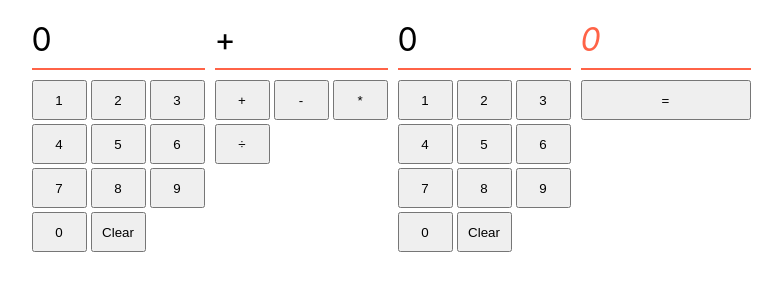
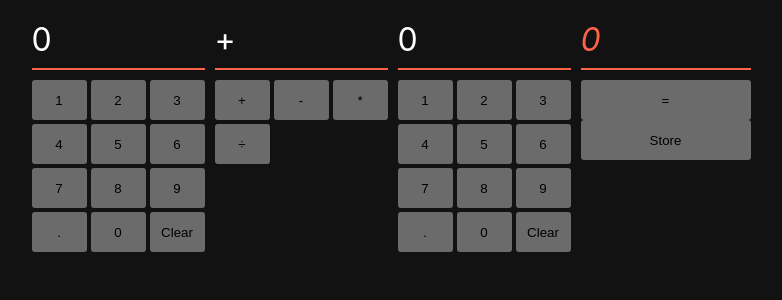
Before and after one commit to boolean-uk/react-state-calculator, a React (Create React App) app: page / in a window 1280 px wide. Shown: the top 300 px of the page, without its empty margins (249-1031 px from the left). Built offline with nearby package versions, Linux system fonts and the light colour scheme.

Commit message:
Finished Core and Extensions

```diff
--- a/src/App.css
+++ b/src/App.css
@@ -36,6 +36,11 @@ html {
   justify-content: center;
 }
 
+button {
+  color: black;
+}
+
+
 .answer {
   color:tomato;
   font-style: italic;
--- a/src/App.js
+++ b/src/App.js
@@ -1,56 +1,147 @@
 import "./App.css"
+import { useState } from "react"
 
 function App() {
+
+  let [num1, updateNum1] = useState('0')
+  let [operation, updateOperation] = useState('+')
+  let [num2, updateNum2] = useState('0')
+  let [result, updateResult] = useState(0)
+  let [storedResult, updateStoredResult] = useState(undefined)
+
+
+  // const handleNum1 = (event) => {
+  //   num1 = 0
+  //   updateNum1(num1 = Number(event.target.innerText))
+  // }
+  const handleNum1 = (event) => {
+    if (event.target.innerText === '.') {
+      if (!num1.includes('.')) {
+        if (num1 === '0') {
+          updateNum1(num1 = '0' + event.target.innerText)
+        } else {
+          updateNum1(num1 + event.target.innerText)
+        }
+      }
+    } else {
+      if (num1 ==='0') {
+        updateNum1(num1 = event.target.innerText)
+      } else {
+        updateNum1(num1 + event.target.innerText)
+      }
+    }
+  }
+
+  const resetNum1 = () => {
+    updateNum1(num1 = '0')
+  }
+
+  const handleOperation = (event) => {
+    updateOperation(operation = event.target.innerText)
+  }
+
+  // const handleNum2 = (event) => {
+  //   num2 = 0
+  //   updateNum2(num2 = Number(event.target.innerText))
+  // }
+  const handleNum2 = (event) => {
+    if (event.target.innerText === '.') {
+      if (!num2.includes('.')) {
+        if (num2 === '0') {
+          updateNum2(num2 = '0' + event.target.innerText)
+        } else {
+          updateNum2(num2 + event.target.innerText)
+        }
+      }
+    } else {
+      if (num2 ==='0') {
+        updateNum2(num2 = event.target.innerText)
+      } else {
+        updateNum2(num2 + event.target.innerText)
+      }
+    }
+  }
+
+  const resetNum2 = () => {
+    updateNum2(num2 = '0')
+  }
+
+  const handleResult = () => {
+    updateResult(result = getResult(num1, operation, num2))
+    resetNum1()
+    resetNum2()
+  }
+
+  const getResult = (num1, operation, num2) => {
+    switch(operation) {
+      case '+' : return Number(num1) + Number(num2)
+      case '-' : return Number(num1) - Number(num2)
+      case '*' : return Number(num1) * Number(num2)
+      case '÷' : return Number(num1) / Number(num2)
+      default: console.log('pls select a operation')
+    }
+  }
+
+  const handleStore = () => {
+    updateStoredResult(storedResult = result)
+  }
+
+    const buttonStyle = storedResult === undefined ? {display: 'none'} : {display: 'inline-block'}
 
   return (
     <div className="calculator">
         <div className="panel">
-          <p>0</p>
+          <p>{num1}</p>
           <div className="numbers">
-            <button>1</button>
-            <button>2</button>
-            <button>3</button>
-            <button>4</button>
-            <button>5</button>
-            <button>6</button>
-            <button>7</button>
-            <button>8</button>
-            <button>9</button>
-            <button>0</button>
-            <button>Clear</button>
+            <button onClick={handleNum1}>1</button>
+            <button onClick={handleNum1}>2</button>
+            <button onClick={handleNum1}>3</button>
+            <button onClick={handleNum1}>4</button>
+            <button onClick={handleNum1}>5</button>
+            <button onClick={handleNum1}>6</button>
+            <button onClick={handleNum1}>7</button>
+            <button onClick={handleNum1}>8</button>
+            <button onClick={handleNum1}>9</button>
+            <button onClick={handleNum1}>.</button>
+            <button onClick={handleNum1}>0</button>
+            <button onClick={resetNum1}>Clear</button>
+            <button onClick={handleNum1} style={buttonStyle}>{storedResult}</button>
           </div>
         </div>
 
         <div className="panel">
-          <p>+</p>
+          <p>{operation}</p>
           <div className="numbers">
-            <button>+</button>
-            <button>-</button>
-            <button>*</button>
-            <button>÷</button>
+            <button onClick={handleOperation}>+</button>
+            <button onClick={handleOperation}>-</button>
+            <button onClick={handleOperation}>*</button>
+            <button onClick={handleOperation}>÷</button>
           </div>
         </div>
 
         <div className="panel">
-          <p>0</p>
+          <p>{num2}</p>
           <div className="numbers">
-            <button>1</button>
-            <button>2</button>
-            <button>3</button>
-            <button>4</button>
-            <button>5</button>
-            <button>6</button>
-            <button>7</button>
-            <button>8</button>
-            <button>9</button>
-            <button>0</button>
-            <button>Clear</button>
+            <button onClick={handleNum2}>1</button>
+            <button onClick={handleNum2}>2</button>
+            <button onClick={handleNum2}>3</button>
+            <button onClick={handleNum2}>4</button>
+            <button onClick={handleNum2}>5</button>
+            <button onClick={handleNum2}>6</button>
+            <button onClick={handleNum2}>7</button>
+            <button onClick={handleNum2}>8</button>
+            <button onClick={handleNum2}>9</button>
+            <button onClick={handleNum2}>.</button>
+            <button onClick={handleNum2}>0</button>
+            <button onClick={resetNum2}>Clear</button>
+            <button onClick={handleNum2} style={buttonStyle}>{storedResult}</button>
           </div>
         </div>
         <div className="panel answer">
-          <p>0</p>
+          <p>{result}</p>
           <div>
-            <button>=</button>
+            <button onClick={handleResult}>=</button>
+            <button onClick={handleStore}>Store</button>
           </div>
         </div>
     </div>
--- a/src/index.css
+++ b/src/index.css
@@ -1,3 +1,7 @@
+html {
+  color-scheme: dark !important;
+}
+
 body {
   margin: 0;
   font-family: -apple-system, BlinkMacSystemFont, 'Segoe UI', 'Roboto', 'Oxygen',
```
